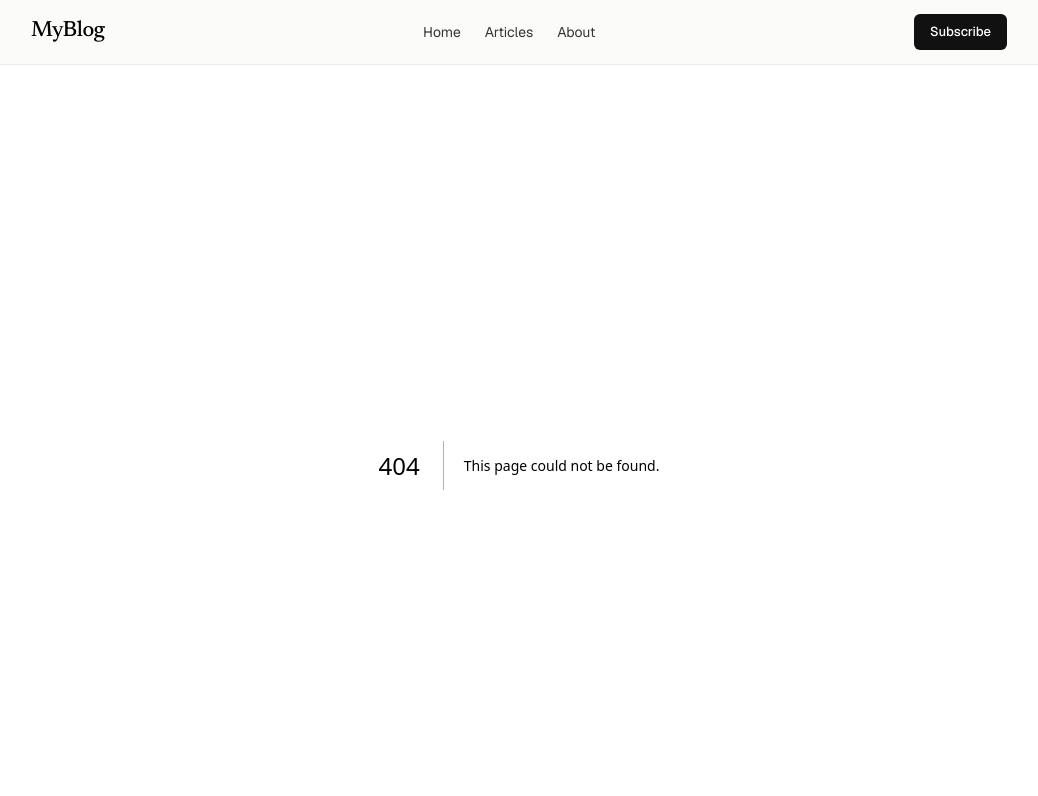
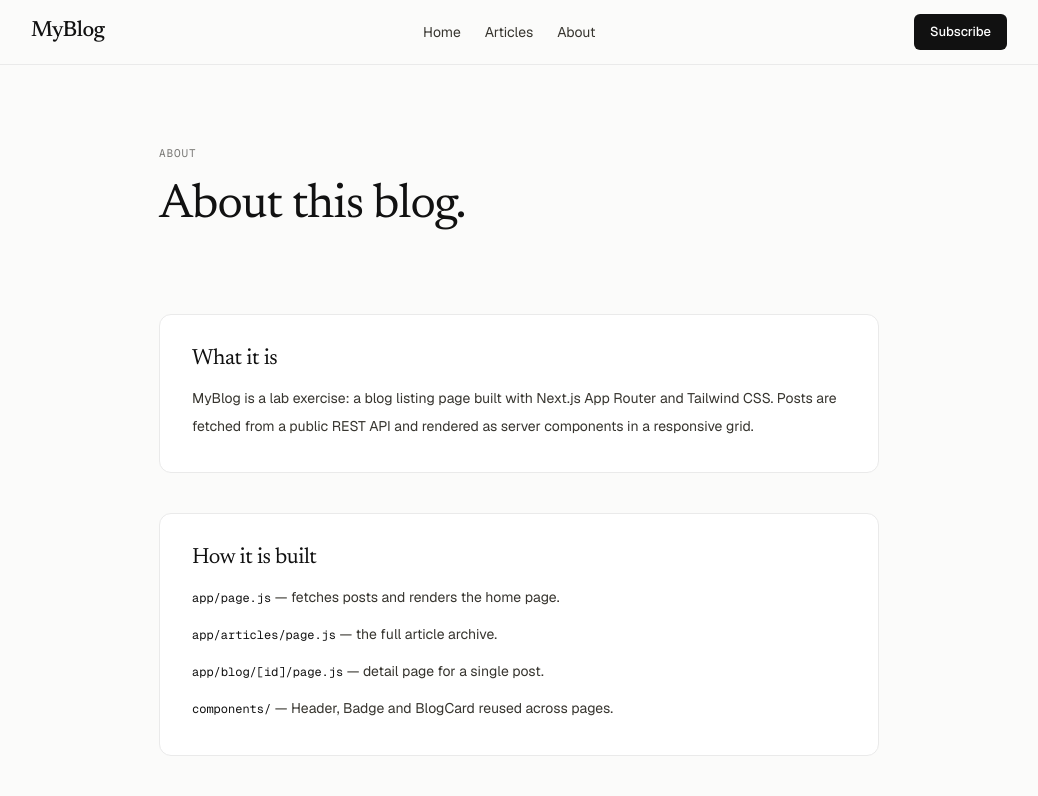
Before and after one commit to Ce1lo/N23DCPT108_Lam-Quoc-Toan_Web_Prac1, a Next.js app: page /about in a window 1280 px wide. Before the commit this address had no page. Shown: the top 796 px of the page, without its empty margins (121-1159 px from the left). Built offline with nearby package versions, Linux system fonts and the light colour scheme.

Commit message:
feat: add home hero feature post, articles and about pages

```diff
--- /dev/null
+++ b/app/about/page.js
@@ -0,0 +1,60 @@
+export default function AboutPage() {
+  return (
+    <main className="max-w-3xl mx-auto px-6">
+      <div className="py-14 md:py-20">
+        <p className="font-mono-meta text-[11px] uppercase tracking-[0.08em] text-[#787774] mb-4">
+          About
+        </p>
+        <h1 className="font-serif-ed text-[36px] md:text-[48px] text-[#111111]">
+          About this blog.
+        </h1>
+      </div>
+
+      <div className="pb-20 space-y-10">
+        <section className="bg-white border border-[#EAEAEA] rounded-xl p-8">
+          <h2 className="font-serif-ed text-[22px] text-[#111111] mb-3">
+            What it is
+          </h2>
+          <p className="text-[14px] leading-7 text-[#37352F]">
+            MyBlog is a lab exercise: a blog listing page built with Next.js
+            App Router and Tailwind CSS. Posts are fetched from a public REST
+            API and rendered as server components in a responsive grid.
+          </p>
+        </section>
+
+        <section className="bg-white border border-[#EAEAEA] rounded-xl p-8">
+          <h2 className="font-serif-ed text-[22px] text-[#111111] mb-3">
+            How it is built
+          </h2>
+          <ul className="text-[14px] leading-7 text-[#37352F] space-y-2">
+            <li>
+              <span className="font-mono-meta text-[12px] text-[#111111]">app/page.js</span>
+              {" — "}fetches posts and renders the home page.
+            </li>
+            <li>
+              <span className="font-mono-meta text-[12px] text-[#111111]">app/articles/page.js</span>
+              {" — "}the full article archive.
+            </li>
+            <li>
+              <span className="font-mono-meta text-[12px] text-[#111111]">app/blog/[id]/page.js</span>
+              {" — "}detail page for a single post.
+            </li>
+            <li>
+              <span className="font-mono-meta text-[12px] text-[#111111]">components/</span>
+              {" — "}Header, Badge and BlogCard reused across pages.
+            </li>
+          </ul>
+        </section>
+
+        <section className="bg-white border border-[#EAEAEA] rounded-xl p-8">
+          <h2 className="font-serif-ed text-[22px] text-[#111111] mb-3">
+            Author
+          </h2>
+          <p className="text-[14px] leading-7 text-[#37352F]">
+            Lam Quoc Toan — N23DCPT108
+          </p>
+        </section>
+      </div>
+    </main>
+  );
+}
--- /dev/null
+++ b/app/articles/page.js
@@ -0,0 +1,32 @@
+import BlogCard from "@/components/BlogCard";
+
+async function getPosts() {
+  const res = await fetch('https://jsonplaceholder.typicode.com/posts');
+  return res.json();
+}
+
+export default async function ArticlesPage() {
+  const posts = await getPosts();
+
+  return (
+    <main className="max-w-5xl mx-auto px-6">
+      <div className="py-14 md:py-20">
+        <p className="font-mono-meta text-[11px] uppercase tracking-[0.08em] text-[#787774] mb-4">
+          Articles
+        </p>
+        <h1 className="font-serif-ed text-[36px] md:text-[48px] text-[#111111]">
+          All posts.
+        </h1>
+        <p className="mt-3 text-[14px] text-[#6F6E69]">
+          {Math.min(posts.length, 12)} articles from the collection.
+        </p>
+      </div>
+
+      <div className="grid grid-cols-1 sm:grid-cols-2 lg:grid-cols-3 gap-6 pb-20">
+        {posts.slice(0, 12).map((post, idx) => (
+          <BlogCard key={post.id} post={post} index={idx} />
+        ))}
+      </div>
+    </main>
+  );
+}
--- a/app/page.js
+++ b/app/page.js
@@ -1,4 +1,6 @@
 import BlogCard from "@/components/BlogCard";
+import Badge from "@/components/Badge";
+import Reveal from "@/components/Reveal";
 
 async function getPosts() {
   const res = await fetch('https://jsonplaceholder.typicode.com/posts');
@@ -7,25 +9,75 @@ async function getPosts() {
 
 export default async function HomePage() {
   const posts = await getPosts();
+  const [latest, ...rest] = posts;
 
   return (
     <main className="max-w-5xl mx-auto px-6">
+      {/* Hero — newest post */}
       <div className="py-14 md:py-20">
-        <p className="font-mono-meta text-[11px] uppercase tracking-[0.08em] text-[#787774] mb-4">
+        <Reveal>
+          <p className="font-mono-meta text-[11px] uppercase tracking-[0.08em] text-[#787774] mb-6">
             MyBlog — Lab 01
           </p>
-        <h1 className="font-serif-ed text-[36px] md:text-[48px] text-[#111111]">
-          Latest posts.
+        </Reveal>
+
+        {latest && (
+          <Reveal>
+            <article className="bg-white border border-[#EAEAEA] rounded-xl overflow-hidden">
+              <div className="grid grid-cols-1 md:grid-cols-2">
+                <div className="bg-[#F7F6F3] min-h-64 md:min-h-full">
+                  <img
+                    src={`https://picsum.photos/seed/lab1-${latest.id}/1000/700`}
+                    alt={latest.title}
+                    className="w-full h-64 md:h-full object-cover saturate-[0.82] contrast-[1.02]"
+                  />
+                </div>
+                <div className="p-8 md:p-10 flex flex-col justify-center">
+                  <div className="flex items-center gap-2 mb-4">
+                    <Badge label="Latest" />
+                    <span className="font-mono-meta text-[11px] text-[#787774]">
+                      User {latest.userId}
+                    </span>
+                  </div>
+                  <h1 className="font-serif-ed text-[30px] md:text-[38px] text-[#111111] mb-4 line-clamp-3">
+                    {latest.title}
                   </h1>
-        <p className="mt-3 text-[14px] text-[#6F6E69]">
-          A simple blog listing page built with Next.js and Tailwind CSS.
+                  <p className="text-[14px] leading-6 text-[#6F6E69] line-clamp-3 mb-8">
+                    {latest.body}
                   </p>
+                  <div>
+                    <a
+                      href={`/blog/${latest.id}`}
+                      className="inline-block bg-[#111111] text-white px-5 py-2.5 rounded-md text-[13px] font-medium hover:bg-[#333333] active:scale-[0.98] transition-all"
+                    >
+                      Read More
+                    </a>
+                  </div>
+                </div>
+              </div>
+            </article>
+          </Reveal>
+        )}
       </div>
 
-      <div className="grid grid-cols-1 sm:grid-cols-2 lg:grid-cols-3 gap-6 pb-20">
-        {posts.slice(0, 12).map((post, idx) => (
+      {/* More posts */}
+      <div className="pb-20">
+        <Reveal>
+          <div className="flex items-end justify-between mb-8">
+            <h2 className="font-serif-ed text-[26px] text-[#111111]">More posts</h2>
+            <a
+              href="/articles"
+              className="text-[13px] font-medium text-[#37352F] hover:text-black transition-colors"
+            >
+              View all articles
+            </a>
+          </div>
+        </Reveal>
+        <div className="grid grid-cols-1 sm:grid-cols-2 lg:grid-cols-3 gap-6">
+          {rest.slice(0, 6).map((post, idx) => (
             <BlogCard key={post.id} post={post} index={idx} />
           ))}
+        </div>
       </div>
     </main>
   );
--- a/components/Header.js
+++ b/components/Header.js
@@ -2,13 +2,13 @@ export default function Header() {
   return (
     <header className="sticky top-0 z-40 bg-[#FBFBFA]/90 backdrop-blur-sm border-b border-[#EAEAEA]">
       <div className="max-w-5xl mx-auto px-6 h-16 flex items-center justify-between">
-        <a href="#" className="flex items-baseline gap-2">
+        <a href="/" className="flex items-baseline gap-2">
           <span className="font-serif-ed text-[22px] font-medium">MyBlog</span>
         </a>
         <nav className="space-x-6 hidden md:flex text-[14px] text-[#37352F]">
-          <a href="#" className="hover:text-black transition-colors">Home</a>
-          <a href="#" className="hover:text-black transition-colors">Articles</a>
-          <a href="#" className="hover:text-black transition-colors">About</a>
+          <a href="/" className="hover:text-black transition-colors">Home</a>
+          <a href="/articles" className="hover:text-black transition-colors">Articles</a>
+          <a href="/about" className="hover:text-black transition-colors">About</a>
         </nav>
         <button className="bg-[#111111] text-white text-[13px] font-medium px-4 py-2 rounded-md hover:bg-[#333333] active:scale-[0.98] transition-all">
           Subscribe
```
Lines whose indentation alone changed are shown as unchanged.
